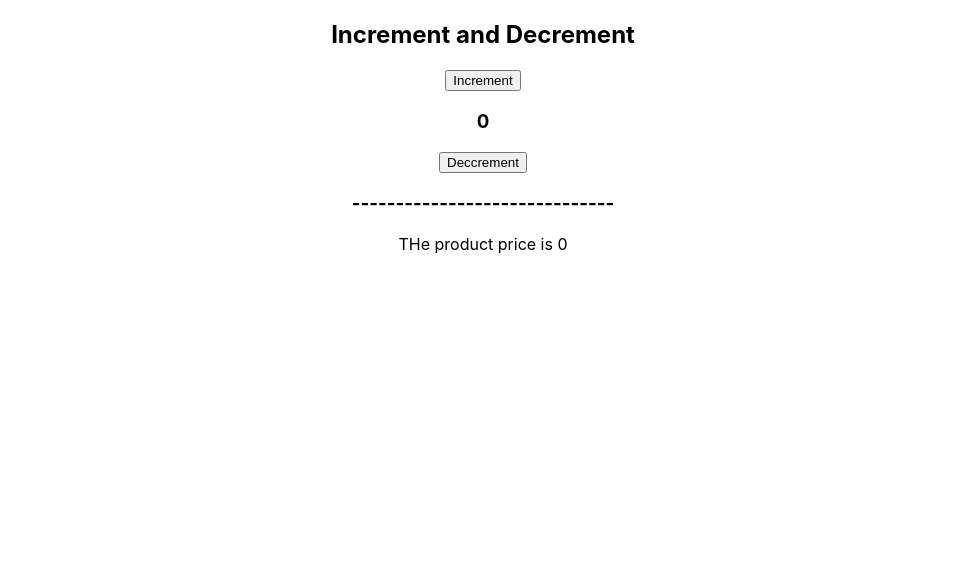
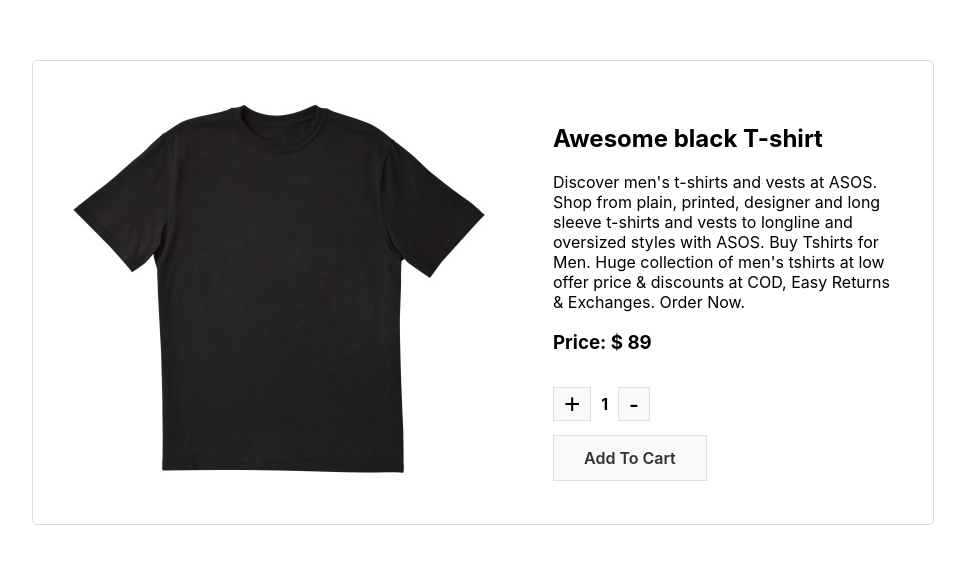
Before and after one commit to afsar-uddin/product-cart, a React (Create React App) app: page /detail in a window 1280 px wide. Shown: the top 564 px of the page, without its empty margins (157-1122 px from the left). Built offline with nearby package versions, Linux system fonts and the light colour scheme.

Commit message:
product cart, quantity and price

```diff
--- a/package.json
+++ b/package.json
@@ -8,6 +8,7 @@
     "@testing-library/user-event": "^13.5.0",
     "react": "^17.0.2",
     "react-dom": "^17.0.2",
+    "react-router-dom": "^6.2.1",
     "react-scripts": "5.0.0",
     "web-vitals": "^2.1.2"
   },
--- a/src/App.css
+++ b/src/App.css
@@ -1,38 +1,62 @@
-.App {
+.single-product {
+  max-width: 350px;
+  margin: 60px auto;
+  border: 1px solid #ddd;
+  padding: 15px;
   text-align: center;
 }
 
-.App-logo {
-  height: 40vmin;
-  pointer-events: none;
+.single-product img {
+  max-width: 100%;
 }
 
-@media (prefers-reduced-motion: no-preference) {
-  .App-logo {
-    animation: App-logo-spin infinite 20s linear;
-  }
+.link-btn {
+  text-decoration: none;
+  border: 1px solid #ddd;
+  padding: 12px 30px;
+  display: inline-block;
+  background-color: #f9f9f9;
+  color: #313131;
+  font-weight: 600;
+  text-transform: capitalize;
 }
 
-.App-header {
-  background-color: #282c34;
-  min-height: 100vh;
+.product-detail {
   display: flex;
-  flex-direction: column;
   align-items: center;
   justify-content: center;
-  font-size: calc(10px + 2vmin);
-  color: white;
+  border: 1px solid #ddd;
+  max-width: 900px;
+  margin: 60px auto;
+  border-radius: 5px;
 }
 
-.App-link {
-  color: #61dafb;
+.product-detail div.padding {
+  padding: 30px;
 }
 
-@keyframes App-logo-spin {
-  from {
-    transform: rotate(0deg);
-  }
-  to {
-    transform: rotate(360deg);
-  }
+.incDec {
+  display: flex;
+  align-items: center;
 }
+
+.incDec button, .incDec h4 {
+  margin-right: 10px;
+}
+
+.incDec button {
+  padding: 0px 10px;
+  font-size: 28px;
+  cursor: pointer;
+  border: 1px solid #ddd;
+  background-color: #f9f9f9;
+}
+
+.middle {
+  display: flex;
+  align-items: center;
+  justify-content: center;
+  height: 100vh;
+  font-size: 38px;
+  flex-direction: column;
+}
--- a/src/App.js
+++ b/src/App.js
@@ -1,12 +1,18 @@
-import logo from './logo.svg';
 import './App.css';
 import IncDec from './IncDec';
+import { BrowserRouter, Routes, Route } from "react-router-dom";
+import ProductDetail from './ProductDetail/ProductDetail';
+import Cart from './Cart/Cart';
 
 function App() {
   return (
-    <div className="App">
-      <IncDec />
-    </div>
+    <BrowserRouter>
+      <Routes>
+        <Route path="/" element={<IncDec />} />
+        <Route path="detail" element={<ProductDetail />} />
+        <Route path="cart" element={<Cart />} />
+      </Routes>
+    </BrowserRouter>
   );
 }
 
--- /dev/null
+++ b/src/Cart/Cart.js
@@ -0,0 +1,13 @@
+import React from 'react';
+import { Link } from 'react-router-dom';
+
+const Cart = () => {
+    return (
+        <div className='cart-content middle'>
+            <h2>Cart page comming soon!</h2>
+            <Link className='link-btn' to='/'>Back to home</Link>
+        </div>
+    );
+};
+
+export default Cart;
--- a/src/IncDec.js
+++ b/src/IncDec.js
@@ -1,25 +1,29 @@
 import React, { useState } from 'react';
+import Products from './Products/Products';
 
 const IncDec = () => {
     const [incDec, setIncDec] = useState(0);
     let price = 10 * incDec;
+
     const handleInc = () => {
         setIncDec(counter => counter + 1);
     }
+
     const handleDec = () => {
         setIncDec(counter => counter - 1);
     }
 
     // console.log(incDec)
     return (
-        <div>
-            <h2>Increment and Decrement</h2>
+        <>
+            {/* <h2>Increment and Decrement</h2>
             <button onClick={handleInc}>Increment</button>
             <h3>{incDec}</h3>
             <button onClick={handleDec}>Deccrement</button>
             <h3>------------------------------</h3>
-            <p>THe product price is {price}</p>
-        </div>
+            <p>THe product price is {price}</p> */}
+            <Products />
+        </>
     );
 };
 
--- /dev/null
+++ b/src/ProductDetail/ProductDetail.js
@@ -0,0 +1,34 @@
+import React, { useState } from 'react';
+import { Link } from 'react-router-dom';
+import tshirt from '../assets/tshirt.jpg'
+
+const ProductDetail = () => {
+    const [incDec, setIncDec] = useState(1);
+    const handleInc = () => {
+        setIncDec(counter => counter + 1)
+    }
+    const handleDec = () => {
+        setIncDec(counter => counter - 1)
+    }
+    let productPrice = 89 * incDec;
+    return (
+        <div className='product-detail'>
+            <div className='product-figure padding'>
+                <img src={tshirt} alt="T-Shirt" />
+            </div>
+            <div className='product-desc padding'>
+                <h2>Awesome black T-shirt</h2>
+                <p>Discover men's t-shirts and vests at ASOS. Shop from plain, printed, designer and long sleeve t-shirts and vests to longline and oversized styles with ASOS. Buy Tshirts for Men. Huge collection of men's tshirts at low offer price &amp; discounts at COD, Easy Returns &amp; Exchanges. Order Now.</p>
+                <h3>Price: $ {productPrice}</h3>
+                <div className='incDec'>
+                    <button onClick={handleInc}>+</button>
+                    <h4>{incDec}</h4>
+                    <button onClick={handleDec}>-</button>
+                </div>
+                <div className='add2cart'> <Link className='link-btn' to="/cart">Add to cart</Link> </div>
+            </div>
+        </div>
+    );
+};
+
+export default ProductDetail;
--- /dev/null
+++ b/src/Products/Products.js
@@ -0,0 +1,15 @@
+import React from 'react';
+import { Link } from 'react-router-dom';
+import tshirt from '../assets/tshirt.jpg'
+
+const Products = () => {
+    return (
+        <div className='single-product'>
+            <img src={tshirt} alt="t-shirt" />
+            <h2>Awesome black T-shirt</h2>
+            <Link className='link-btn' to="/detail">View Detail</Link>
+        </div>
+    );
+};
+
+export default Products;
```
Also changed, not shown: src/assets/tshirt.jpg (added), 1 other file (tests, documents, lock files or other folders).
